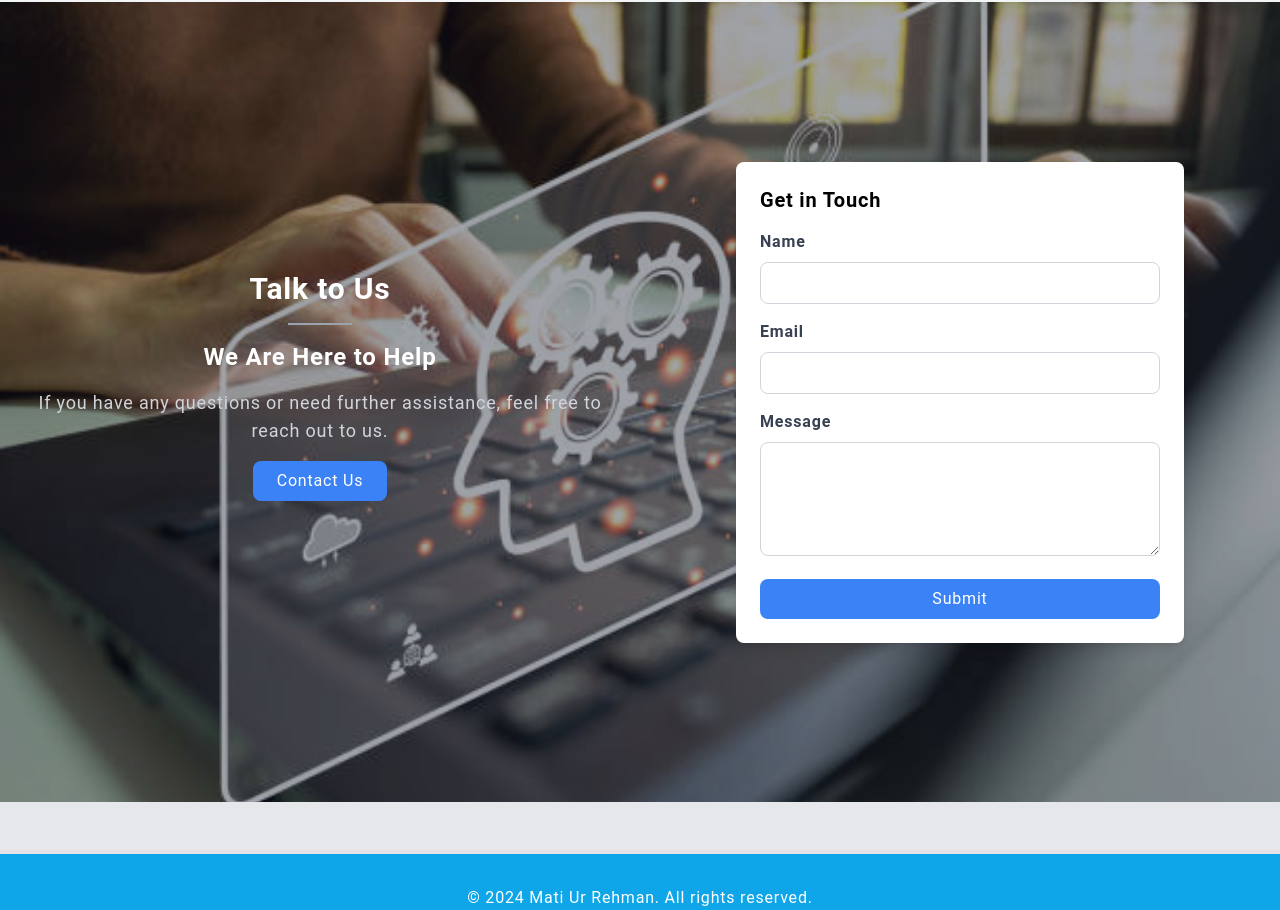
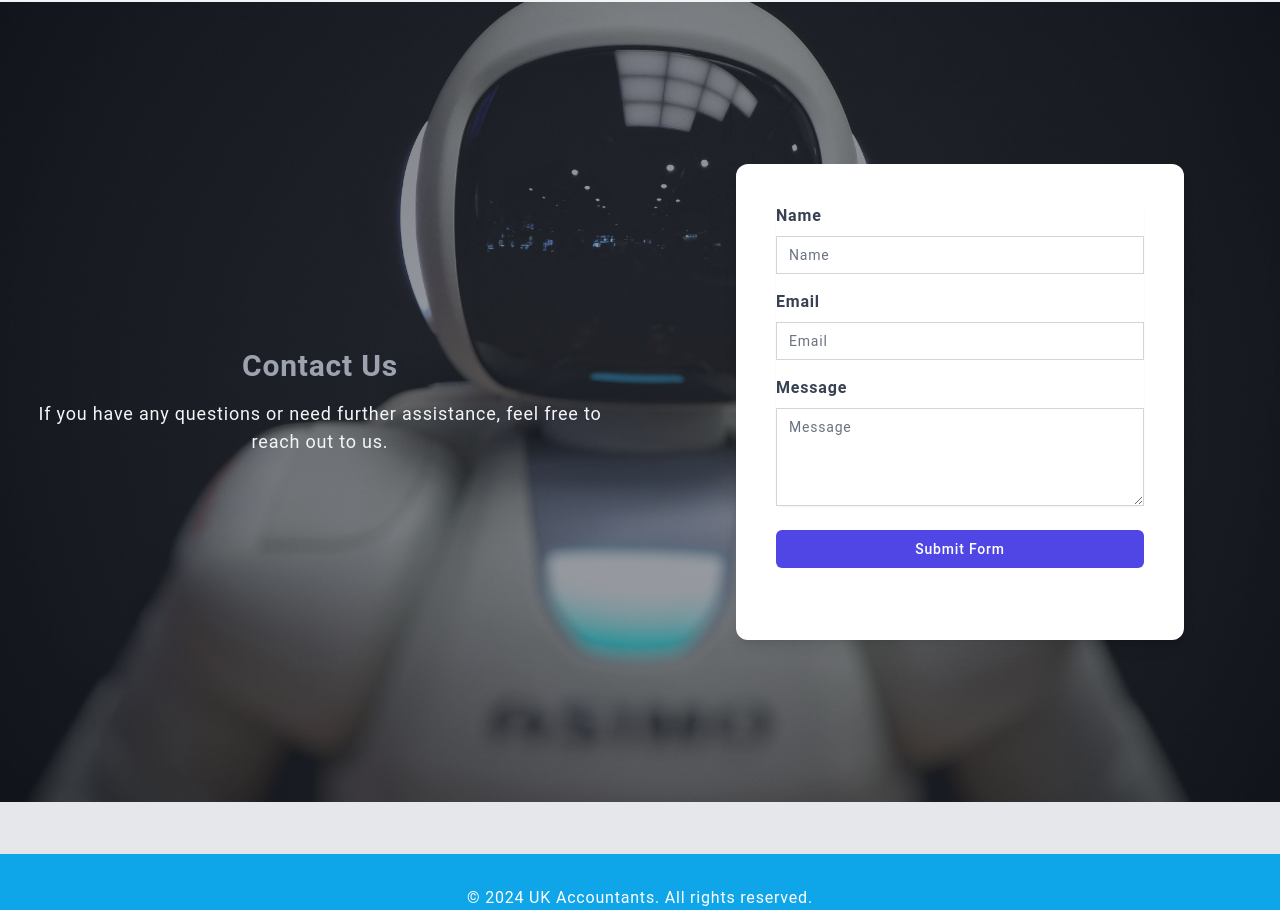
Before and after one commit to Mati-Shaikh/uk-accountants, a Next.js app: page / in a window 1280 px wide. Shown: the part 5338-6248 px from the top of the page. Built offline with nearby package versions, Linux system fonts and the light colour scheme.

Commit message:
Email Form send Commit

```diff
--- a/components/footer.js
+++ b/components/footer.js
@@ -17,7 +17,7 @@ export default function Footer() {
 
 
         <div className=" mt-12 border-t-4 border-zinc-200 pt-8 text-center ">
-          <p className="text-white">&copy; 2024 Mati Ur Rehman. All rights reserved.</p>
+          <p className="text-white">&copy; 2024 UK Accountants. All rights reserved.</p>
         </div>
 
     </footer>
--- a/components/talk.js
+++ b/components/talk.js
@@ -1,129 +1,101 @@
 import React, { useState } from 'react';
 
-const Talk = () => {
-    const [formData, setFormData] = useState({
-        name: '',
-        email: '',
-        message: '',
-    });
-    const [isSubmitting, setIsSubmitting] = useState(false);
+export default function Contact() {
+  const [result, setResult] = useState("");
 
-    const handleChange = (e) => {
-        const { name, value } = e.target;
-        setFormData((prevData) => ({
-            ...prevData,
-            [name]: value,
-        }));
-    };
+  const onSubmit = async (event) => {
+    event.preventDefault();
+    setResult("Sending....");
+    const formData = new FormData(event.target);
 
-    const handleSubmit = async (e) => {
-        e.preventDefault();
-        setIsSubmitting(true);
+    formData.append("access_key", "7eac81d4-e417-4f94-a376-b44eddee3e39");
 
-        try {
-            const response = await fetch('/api/send-email', { // Your backend endpoint
-                method: 'POST',
-                headers: {
-                    'Content-Type': 'application/json',
-                },
-                body: JSON.stringify(formData),
+    const response = await fetch("https://api.web3forms.com/submit", {
+      method: "POST",
+      body: formData
     });
 
-            if (response.ok) {
-                alert('Your message has been sent successfully!');
-                setFormData({ name: '', email: '', message: '' });
+    const data = await response.json();
+
+    if (data.success) {
+      setResult("Form Submitted Successfully");
+      event.target.reset();
     } else {
-                alert('There was a problem sending your message.');
-            }
-        } catch (error) {
-            alert('There was a problem sending your message.');
-        } finally {
-            setIsSubmitting(false);
+      console.log("Error", data);
+      setResult(data.message);
     }
   };
 
   return (
-        <div
-            className="h-screen flex flex-col md:flex-row bg-cover bg-center relative"
-            style={{ backgroundImage: 'url("/image2.jpg")' }} // Replace with your image path
-        >
-            {/* Overlay to darken the background image */}
+    <div className="min-h-screen bg-cover bg-center relative" style={{ backgroundImage: 'url("/image3.jpg")' }}> {/* Replace with your background image path */}
       <div className="absolute inset-0 bg-gray-900 opacity-40"></div>
-
-            {/* Left Side: Talk to Us Section */}
-            <div className="flex-1 flex flex-col justify-center items-center relative z-10 p-8">
-                <div className="text-center mb-8">
-                    <h3 className="text-3xl font-bold mb-4 text-white">Talk to Us</h3>
-                    <hr className="border-t-2 border-gray-400 mb-4 mx-auto w-16" />
-                    <h2 className="text-2xl font-bold mb-4 text-white">We Are Here to Help</h2>
-                    <p className="text-lg text-gray-300 mb-4">
+      <div className="relative z-10 min-h-screen flex">
+        {/* Left Side: Content Section */}
+        <div className="w-full md:w-1/2 flex items-center justify-center p-8 bg-opacity-75">
+          <div className="text-center space-y-4">
+            <h2 className="text-3xl font-bold text-gray-400">Contact Us</h2>
+            <p className="text-lg text-gray-100">
               If you have any questions or need further assistance, feel free to reach out to us.
             </p>
-                    <button className="bg-blue-500 text-white py-2 px-6 rounded-lg hover:bg-blue-600 transition duration-300">
-                        Contact Us
-                    </button>
           </div>
         </div>
 
         {/* Right Side: Form Section */}
-            <div className="flex-1 flex justify-center items-center p-8 relative z-10">
-                <div className="max-w-md w-full bg-white shadow-lg rounded-lg p-6">
-                    <h4 className="text-xl font-bold mb-4">Get in Touch</h4>
-                    <form onSubmit={handleSubmit}>
-                        <div className="mb-4">
-                            <label htmlFor="name" className="block text-gray-700 font-semibold mb-2">
-                                Name
-                            </label>
+        <div className="w-full md:w-1/2 flex items-center justify-center p-8">
+          <div className="max-w-md w-full space-y-8 bg-white rounded-xl shadow-lg p-10">
+            <form className="space-y-6" onSubmit={onSubmit}>
+              <div className="rounded-md shadow-sm space-y-4">
+                <div>
+                  <label htmlFor="name" className="block text-gray-700 font-semibold mb-2">Name</label>
                   <input
-                                type="text"
                     id="name"
                     name="name"
-                                value={formData.name}
-                                onChange={handleChange}
-                                className="w-full px-4 py-2 border border-gray-300 rounded-lg focus:outline-none focus:border-blue-500"
+                    type="text"
+                    autoComplete="name"
                     required
+                    className="appearance-none rounded-none relative block w-full px-3 py-2 border border-gray-300 placeholder-gray-500 text-gray-900 rounded-md focus:outline-none focus:ring-indigo-500 focus:border-indigo-500 sm:text-sm"
+                    placeholder="Name"
                   />
                 </div>
-                        <div className="mb-4">
-                            <label htmlFor="email" className="block text-gray-700 font-semibold mb-2">
-                                Email
-                            </label>
+                <div>
+                  <label htmlFor="email" className="block text-gray-700 font-semibold mb-2">Email</label>
                   <input
-                                type="email"
                     id="email"
                     name="email"
-                                value={formData.email}
-                                onChange={handleChange}
-                                className="w-full px-4 py-2 border border-gray-300 rounded-lg focus:outline-none focus:border-blue-500"
+                    type="email"
+                    autoComplete="email"
                     required
+                    className="appearance-none rounded-none relative block w-full px-3 py-2 border border-gray-300 placeholder-gray-500 text-gray-900 rounded-md focus:outline-none focus:ring-indigo-500 focus:border-indigo-500 sm:text-sm"
+                    placeholder="Email"
                   />
                 </div>
-                        <div className="mb-4">
-                            <label htmlFor="message" className="block text-gray-700 font-semibold mb-2">
-                                Message
-                            </label>
+                <div>
+                  <label htmlFor="message" className="block text-gray-700 font-semibold mb-2">Message</label>
                   <textarea
                     id="message"
                     name="message"
                     rows="4"
-                                value={formData.message}
-                                onChange={handleChange}
-                                className="w-full px-4 py-2 border border-gray-300 rounded-lg focus:outline-none focus:border-blue-500"
                     required
-                            />
+                    className="appearance-none rounded-none relative block w-full px-3 py-2 border border-gray-300 placeholder-gray-500 text-gray-900 rounded-md focus:outline-none focus:ring-indigo-500 focus:border-indigo-500 sm:text-sm"
+                    placeholder="Message"
+                  ></textarea>
                 </div>
+              </div>
+              <div>
                 <button
                   type="submit"
-                            className="w-full bg-blue-500 text-white py-2 px-6 rounded-lg hover:bg-blue-600 transition duration-300"
-                            disabled={isSubmitting}
+                  className="group relative w-full flex justify-center py-2 px-4 border border-transparent text-sm font-medium rounded-md text-white bg-indigo-600 hover:bg-indigo-700 focus:outline-none focus:ring-2 focus:ring-offset-2 focus:ring-indigo-500"
                 >
-                            {isSubmitting ? 'Submitting...' : 'Submit'}
+                  Submit Form
                 </button>
+              </div>
             </form>
+            <div className="text-center text-gray-500 mt-4">
+              <span>{result}</span>
+            </div>
+          </div>
         </div>
       </div>
     </div>
   );
-};
-
-export default Talk;
+}
```
Lines whose indentation alone changed are shown as unchanged.
